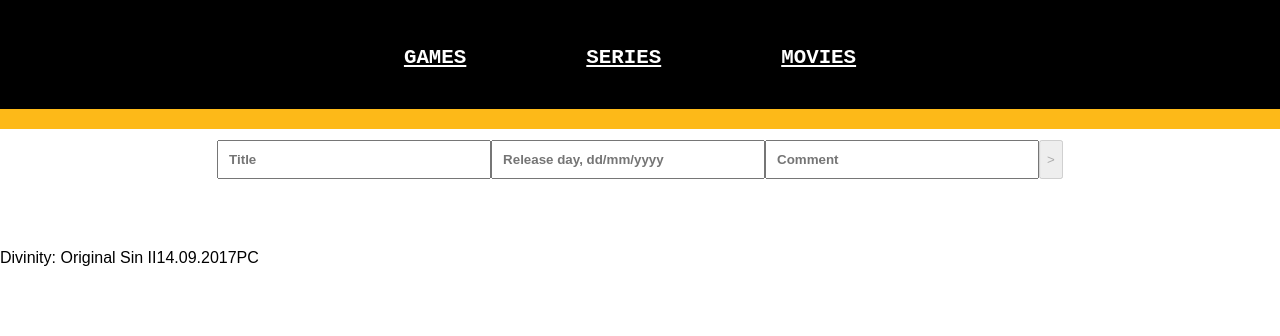
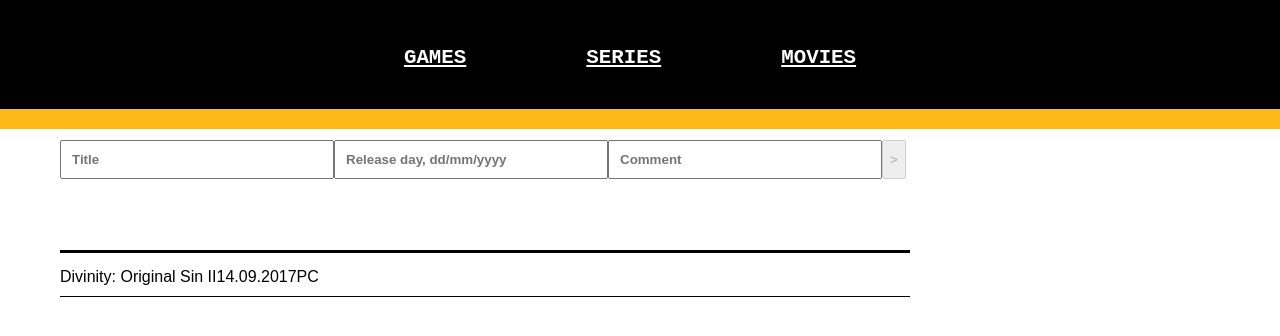
Before and after one commit to michal90r/list_ui_app, a React (Create React App) app in the folder client/: page / in a window 1280 px wide. Shown: the top 336 px of the page. Built offline with nearby package versions, Linux system fonts and the light colour scheme; the HTML template or start-up script is replaced by a standard one.

Commit message:
ul style

```diff
--- a/client/src/App.css
+++ b/client/src/App.css
@@ -42,8 +42,7 @@ html, body, div, span, applet, object, iframe, h1, h2, h3, h4, h5, h6, p, blockq
 .formWrapper {
     position: absolute;
     top: 140px;
-    left: 50%;
-    transform: translate(-50%,0);
+    left: 60px;
 }
 
 .formWrapper form{
@@ -59,6 +58,15 @@ html, body, div, span, applet, object, iframe, h1, h2, h3, h4, h5, h6, p, blockq
 
 .listWrapper{
     display: block;
-    position: relative;
-    top: 120px;
+    position: absolute;
+    top: 250px;
+    left: 60px;
+    border-top: 3px solid #000000;
+    width: 850px;
+    padding-top: 5px;
 }
+
+.row{
+    border-bottom: 1px solid #000000;
+    padding: 10px 0 10px 0
+}
--- a/client/src/PresentationalComponents.js
+++ b/client/src/PresentationalComponents.js
@@ -9,6 +9,7 @@ const TitleList = (props) => (
         {
             props.rows.map((row, index) => (
                 <div
+                    className="row"
                     key={index}
                     onClick={() => props.onClick(row.id)}
                 >
```
